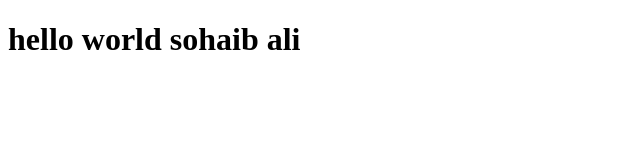
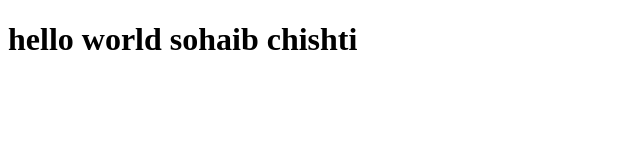
Before and after one commit to sohaibdanish/Bootcamp_sample, a plain HTML site: page index.html in a window 1280 px wide. Shown: the whole page, without its empty margins (0-640 px from the left). Drawn offline with Linux system fonts and the light colour scheme.

Commit message:
Update index.html

```diff
--- a/index.html
+++ b/index.html
@@ -6,6 +6,6 @@
     <title>Document</title>
 </head>
 <body>
-    <h1>hello world sohaib ali</h1>
+    <h1>hello world sohaib chishti</h1>
 </body>
 </html>
```
